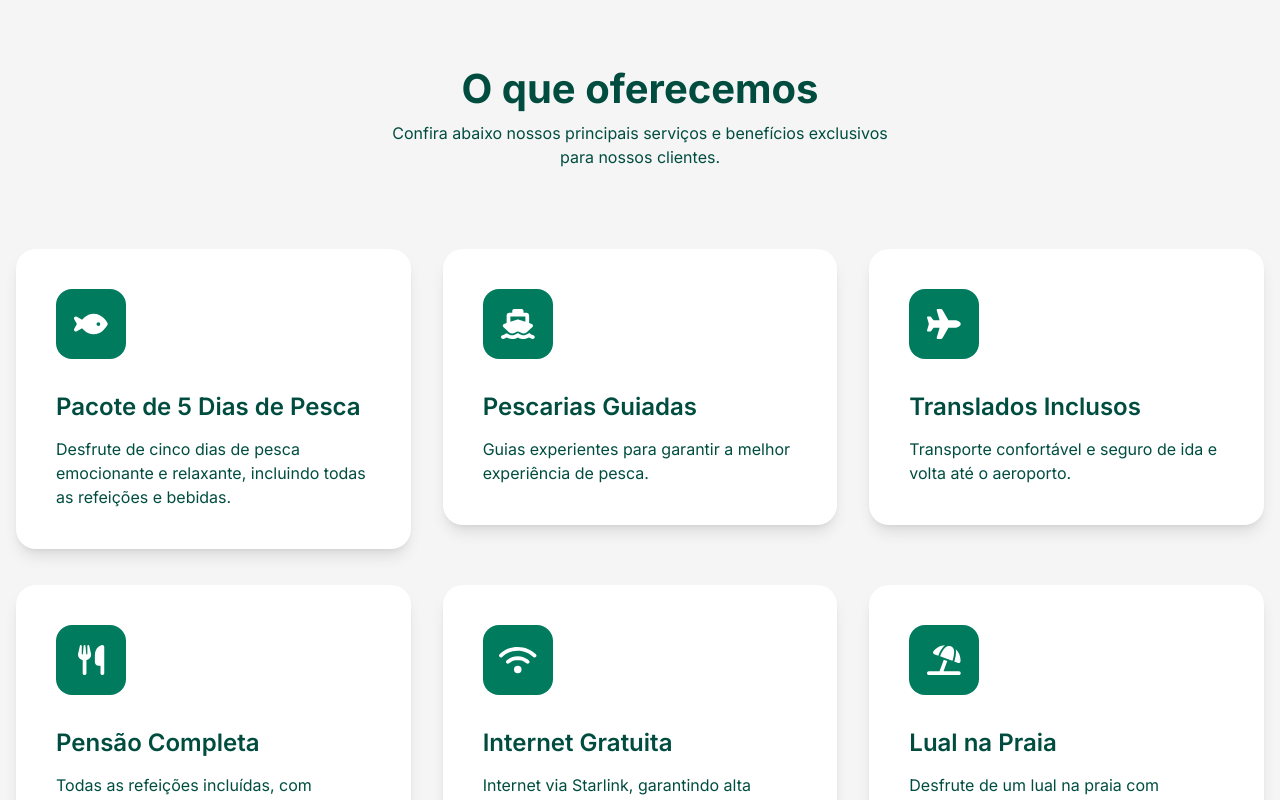
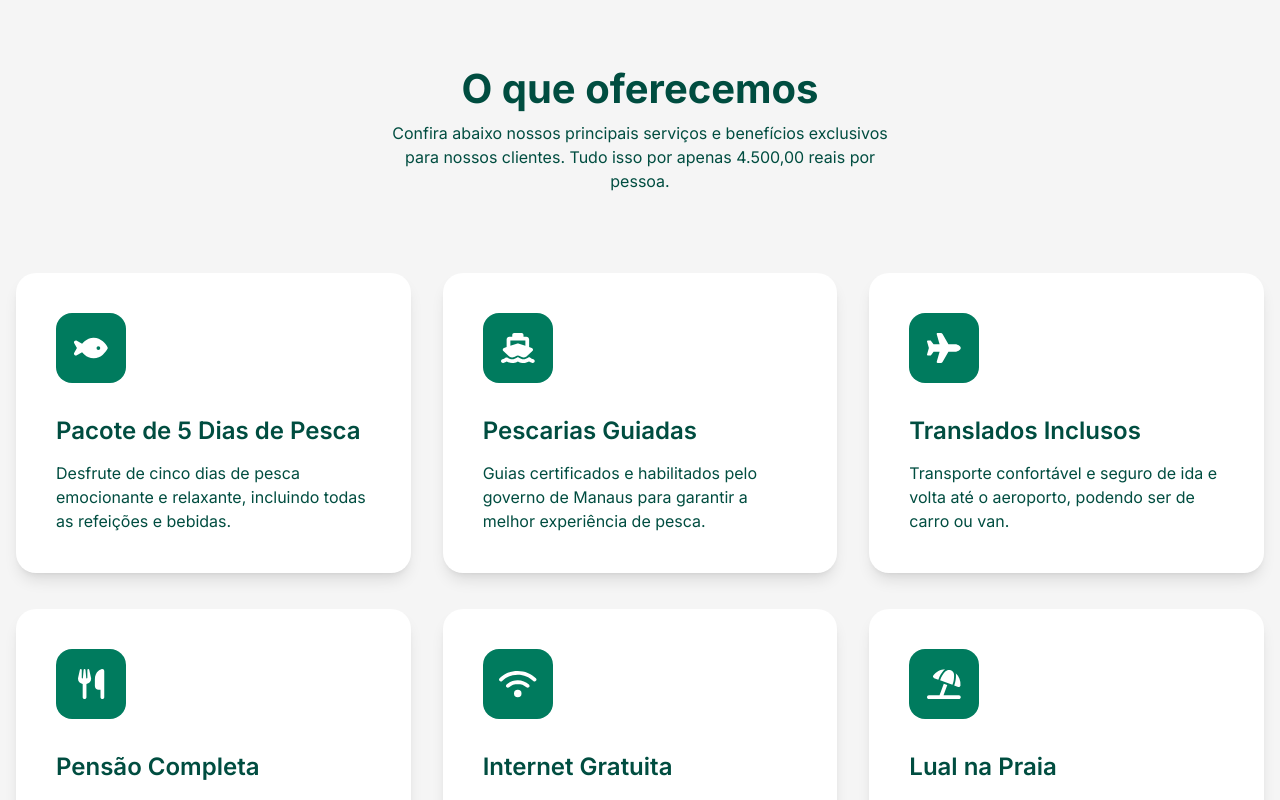
Before and after one commit to ErikMendesRc/pousada-natureza, a Next.js app: page / in a window 1280 px wide. Shown: the part 1120-1920 px from the top of the page. Built offline with nearby package versions, Linux system fonts and the light colour scheme.

Commit message:
Ajustado serviços

```diff
--- a/src/components/GallerySection.tsx
+++ b/src/components/GallerySection.tsx
@@ -14,7 +14,7 @@ const data = [
   { imgelink: "/images/foto8.jpeg", alt: "Cozinha ao ar livre da pousada", legend: "Cozinha ao ar livre da pousada" },
   { imgelink: "/images/foto9.jpeg", alt: "Quarto da pousada", legend: "Quarto da pousada" },
   { imgelink: "/images/foto10.jpeg", alt: "Pescador exibindo uma aruanã", legend: "Pescador exibindo uma aruanã" },
-  { imgelink: "/images/foto11.jpeg", alt: "Close de um tucunaré", legend: "Close de um tucunaré" },
+  { imgelink: "/images/foto11.jpg", alt: "Close de um tucunaré", legend: "Close de um tucunaré" },
   { imgelink: "/images/foto12.jpeg", alt: "Vista do rio ao entardecer", legend: "Vista do rio ao entardecer" },
   { imgelink: "/images/foto13.jpeg", alt: "Aruanã capturada", legend: "Aruanã capturada" },
   { imgelink: "/images/foto14.jpeg", alt: "Pesca esportiva", legend: "Pesca esportiva" },
--- a/src/components/ServicesSection.tsx
+++ b/src/components/ServicesSection.tsx
@@ -11,15 +11,15 @@ const ServicesSection: React.FC = () => {
           <div className="w-full px-4">
             <div className="mx-auto mb-12 max-w-[510px] text-center lg:mb-20">
               <h2 className="text-darkGreen dark:text-white mb-3 text-3xl leading-[1.2] font-bold sm:text-4xl md:text-[40px]">O que oferecemos</h2>
-              <p className="text-darkGreen text-base dark:text-neutral">Confira abaixo nossos principais serviços e benefícios exclusivos para nossos clientes.</p>
+              <p className="text-darkGreen text-base dark:text-neutral">Confira abaixo nossos principais serviços e benefícios exclusivos para nossos clientes. Tudo isso por apenas 4.500,00 reais por pessoa.</p>
             </div>
           </div>
         </div>
         <div className="-mx-4 flex flex-wrap">
           {[
             { icon: faFish, title: 'Pacote de 5 Dias de Pesca', description: 'Desfrute de cinco dias de pesca emocionante e relaxante, incluindo todas as refeições e bebidas.' },
-            { icon: faShip, title: 'Pescarias Guiadas', description: 'Guias experientes para garantir a melhor experiência de pesca.' },
-            { icon: faPlane, title: 'Translados Inclusos', description: 'Transporte confortável e seguro de ida e volta até o aeroporto.' },
+            { icon: faShip, title: 'Pescarias Guiadas', description: 'Guias certificados e habilitados pelo governo de Manaus para garantir a melhor experiência de pesca.' },
+            { icon: faPlane, title: 'Translados Inclusos', description: 'Transporte confortável e seguro de ida e volta até o aeroporto, podendo ser de carro ou van.' },
             { icon: faUtensils, title: 'Pensão Completa', description: 'Todas as refeições incluídas, com opções variadas e deliciosas.' },
             { icon: faWifi, title: 'Internet Gratuita', description: 'Internet via Starlink, garantindo alta velocidade e estabilidade.' },
             { icon: faUmbrellaBeach, title: 'Lual na Praia', description: 'Desfrute de um lual na praia com churrasco e bebidas para a despedida do grupo.' }
```
Also changed, not shown: public/images/foto11.jpeg (deleted), public/images/foto11.jpg (added).
